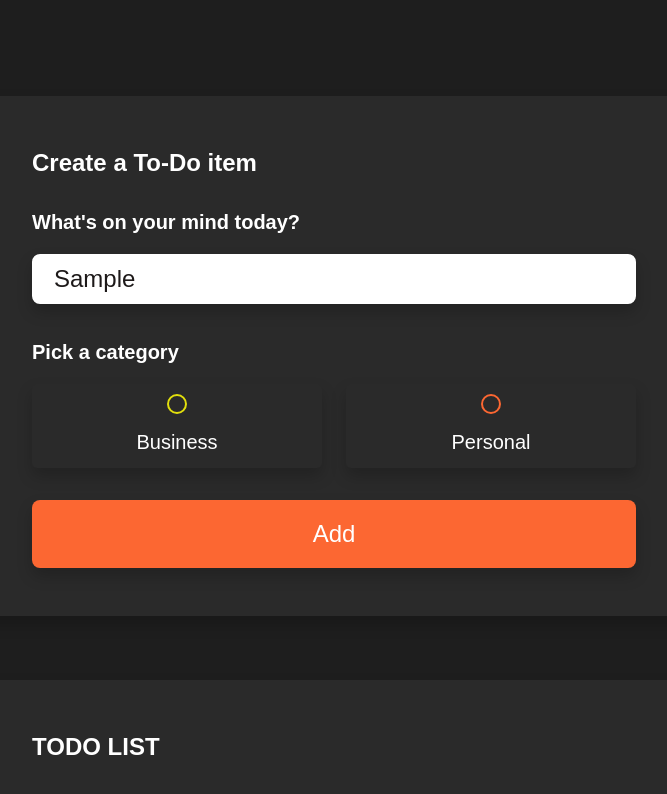
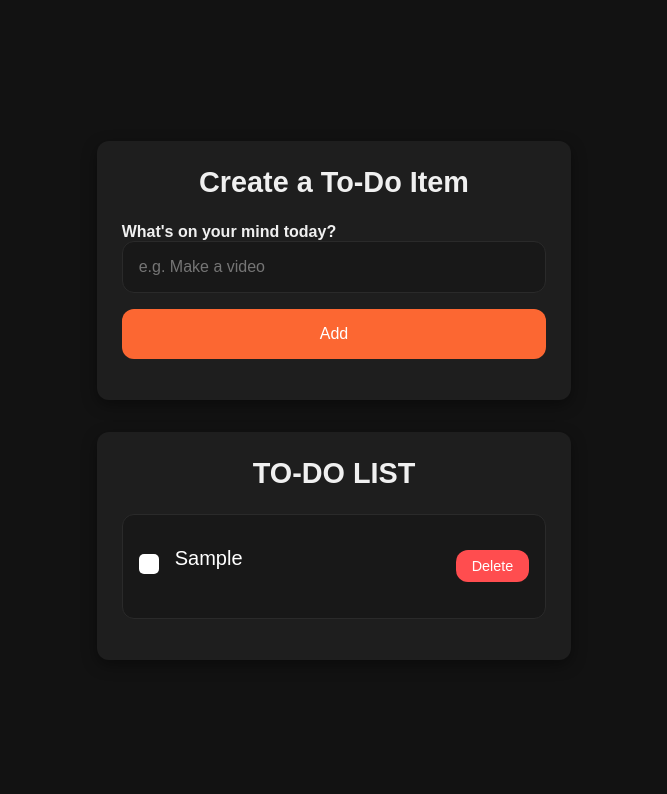
Before and after one commit to Glqchh/To-do-website, a Vue app: page / in a window 1280 px wide. Both pictures are taken after typing "Sample" into the empty fields and a click on the input "Add". Shown: the top 794 px of the page, without its empty margins (306-973 px from the left). Built offline with nearby package versions, Linux system fonts and the light colour scheme.

Commit message:
New Design

```diff
--- a/src/App.vue
+++ b/src/App.vue
@@ -1,121 +1,85 @@
 <script setup>
-import { ref, onMounted, computed, watch } from 'vue'
+import { ref, onMounted, computed, watch } from 'vue';
 
-const todos = ref([])
-const name = ref('')
+const todos = ref([]);
+const name = ref('');
+const input_content = ref('');
 
-const input_content = ref('')
-const input_category = ref(null)
-
-const todos_asc = computed(() => todos.value.sort((a,b) =>{
-	return a.createdAt - b.createdAt
-}))
+const todos_asc = computed(() =>
+  todos.value.sort((a, b) => a.createdAt - b.createdAt)
+);
 
 watch(name, (newVal) => {
-	localStorage.setItem('name', newVal)
-})
+  localStorage.setItem('name', newVal);
+});
 
 watch(todos, (newVal) => {
-	localStorage.setItem('todos', JSON.stringify(newVal))
+  localStorage.setItem('todos', JSON.stringify(newVal));
 }, {
-	deep: true
-})
+  deep: true,
+});
 
 const addTodo = () => {
-	if (input_content.value.trim() === '' || input_category.value === null) {
-		return
+  if (input_content.value.trim() === '') {
+    return;
   }
 
   todos.value.push({
     content: input_content.value,
-		category: input_category.value,
     done: false,
     editable: false,
-		createdAt: new Date().getTime()
-	})
-}
+    createdAt: new Date().getTime(),
+  });
+
+  input_content.value = '';
+};
 
 const removeTodo = (todo) => {
-	todos.value = todos.value.filter((t) => t !== todo)
-}
+  todos.value = todos.value.filter((t) => t !== todo);
+};
 
 onMounted(() => {
-	name.value = localStorage.getItem('name') || ''
-	todos.value = JSON.parse(localStorage.getItem('todos')) || []
-})
+  name.value = localStorage.getItem('name') || '';
+  todos.value = JSON.parse(localStorage.getItem('todos')) || [];
+});
 </script>
 
 <template>
   <main class="app">
-
     <section class="create-todo">
-			<h3>Create a To-Do item</h3>
-
+      <h3>Create a To-Do Item</h3>
       <form id="new-todo-form" @submit.prevent="addTodo">
         <h4>What's on your mind today?</h4>
         <input
           type="text"
           name="content"
           id="content"
-					placeholder="e.g. make a video"
-					v-model="input_content" />
-
-				<h4>Pick a category</h4>
-				<div class="options">
-
-					<label>
-						<input
-							type="radio"
-							name="category"
-							id="category1"
-							value="business"
-							v-model="input_category" />
-						<span class="bubble business"></span>
-						<div>Business</div>
-					</label>
-
-					<label>
-						<input
-							type="radio"
-							name="category"
-							id="category2"
-							value="personal"
-							v-model="input_category" />
-						<span class="bubble personal"></span>
-						<div>Personal</div>
-					</label>
-
-				</div>
-
+          placeholder="e.g. Make a video"
+          v-model="input_content"
+        />
         <input type="submit" value="Add" />
       </form>
     </section>
 
     <section class="todo-list">
-			<h3>TODO LIST</h3>
+      <h3>TO-DO LIST</h3>
       <div class="list" id="todo-list">
-
-				<div v-for="todo in todos_asc" :class="`todo-item ${todo.done && 'done'}`">
+        <div
+          v-for="todo in todos_asc"
+          :key="todo.createdAt"
+          :class="`todo-item ${todo.done && 'done'}`"
+        >
           <label>
             <input type="checkbox" v-model="todo.done" />
-						<span :class="`bubble ${
-							todo.category == 'business'
-								? 'business'
-								: 'personal'
-						}`"></span>
           </label>
-
           <div class="todo-content">
             <input type="text" v-model="todo.content" />
           </div>
-
           <div class="actions">
             <button class="delete" @click="removeTodo(todo)">Delete</button>
           </div>
         </div>
-
       </div>
     </section>
-
   </main>
 </template>
--- a/src/main.css
+++ b/src/main.css
@@ -1,245 +1,127 @@
 :root {
 	--primary: #fc6732;
-	--business: #e2df0c;
-	--personal: var(--primary);
-	--background: #1e1e1e;
-	--light: #2a2a2a;
-	--danger: #FF4D4F;
-	--shadow: 0 8px 16px rgba(0, 0, 0, 0.2);
+	--background: #121212;
+	--card-bg: #1e1e1e;
+	--text: #f0f0f0;
+	--text-muted: #b0b0b0;
+	--border: #2a2a2a;
+	--danger: #ff4d4f;
+	--border-radius: 12px;
+	--transition: 0.3s ease-in-out;
 }
 
 * {
 	margin: 0;
 	padding: 0;
 	box-sizing: border-box;
-	font-family: 'Montserrat', sans-serif;
+	font-family: 'Poppins', sans-serif;
 }
 
 body {
 	background: var(--background);
-	color: white;
-	line-height: 1.6;
+	color: var(--text);
+	display: flex;
+	justify-content: center;
+	align-items: center;
 	padding: 2rem;
+	min-height: 100vh;
 }
 
 section {
-	margin: 4rem auto;
-	padding: 3rem;
-	background: var(--light);
-	border-radius: 0.5rem;
-	box-shadow: var(--shadow);
-	max-width: 700px;
+	width: 100%;
+	max-width: 600px;
+	margin: 1rem auto;
+	padding: 25px;
+	background: var(--card-bg);
+	border-radius: var(--border-radius);
+	box-shadow: 0 5px 15px rgba(0, 0, 0, 0.4);
 }
 
 h3 {
-	color: white;
-	font-size: 1.5rem;
+	font-size: 1.8rem;
 	font-weight: 600;
+	text-align: center;
 	margin-bottom: 1.5rem;
+	color: var(--text);
 }
 
-h4 {
-	color: white;
-	font-size: 1.25rem;
-	font-weight: 600;
+input[type="text"], input[type="submit"] {
+	width: 100%;
+	padding: 1rem;
+	font-size: 1rem;
+	border-radius: var(--border-radius);
+	border: 1px solid var(--border);
+	background: #181818;
+	color: var(--text);
 	margin-bottom: 1rem;
+	transition: var(--transition);
 }
 
-input:not([type="radio"]):not([type="checkbox"]), button {
-	appearance: none;
-	border: none;
-	outline: none;
-	background: none;
-	cursor: initial;
-}
-
-input[type="radio"],
-input[type="checkbox"] {
-	display: none;
-}
-
-.greeting .title {
-	display: flex;
-	align-items: center;
-	font-size: 2.5rem; /* Increase font size */
-	font-weight: 700;
-	color: white;
-	margin-bottom: 2rem; /* Add more spacing */
-}
-
-.greeting .title input {
-	margin-left: 1.5rem;
-	flex: 1;
-	padding: 0.75rem;
-	font-size: 2.5rem; /* Increase font size */
-	color: white;
-	border: 2px solid white;
-	border-radius: 0.5rem;
-	transition: border-color 0.3s ease;
-}
-
-.create-todo input[type="text"] {
-	display: block;
-	width: 100%;
-	height: 50px;
-	font-size: 1.5rem;
-	padding: 1.25rem;
-	color: rgb(29, 25, 25);
-	background-color: #FFF;
-	border-radius: 0.5rem;
-	border: 2px solid white;
-	box-shadow: var(--shadow);
-	margin-bottom: 2rem;
-	transition: border-color 0.3s ease;
-}
-
-.create-todo .options {
-	display: grid;
-	grid-template-columns: repeat(2, 1fr);
-	grid-gap: 1.5rem;
-	margin-bottom: 2rem;
-}
-
-.create-todo .options label {
-	display: flex;
-	flex-direction: column;
-	align-items: center;
-	justify-content: center;
-	padding: 10px;
-	background-color: var(--light);
-	border-radius: 5px;
-	box-shadow: var(--shadow);
-	cursor: pointer;
-	transition: transform 0.2s ease;
-}
-
-.create-todo .options label:hover {
-	transform: scale(1.05);
-}
-
-.bubble {
-	display: flex;
-	align-items: center;
-	justify-content: center;
-	width: 20px;
-	height: 20px;
-	border-radius: 50%;
-	border: 2px solid var(--business);
-	box-shadow: var(--business-glow);
-}
-
-.bubble.personal {
-	border-color: var(--personal);
-	box-shadow: var(--personal-glow);
-}
-
-.bubble::after {
-	content: "";
-	display: block;
-	opacity: 0;
-	width: 0px;
-	height: 0px;
-	background-color: var(--business);
-	box-shadow: var(--business-glow);
-	border-radius: 50%;
-	transition: 0.2s ease-in-out;
-}
-
-.bubble.personal::after {
-	background-color: var(--personal);
-	box-shadow: var(--personal-glow);
-}
-
-input:checked ~ .bubble::after {
-	width: 10px;
-	height: 10px;
-	opacity: 1;
-}
-
-.create-todo .options label div {
-	color: white;
-	font-size: 1.25rem;
-	margin-top: 0.75rem;
-}
-
-.create-todo input[type="submit"] {
-	display: block;
-	width: 100%;
-	font-size: 1.5rem;
-	padding: 1.25rem;
-	color: #FFF;
-	background-color: var(--primary);
-	border-radius: 0.5rem;
-	box-shadow: var(--shadow);
-	cursor: pointer;
-	transition: background-color 0.3s ease, opacity 0.3s ease;
-}
-
-.create-todo input[type="submit"]:hover {
-	opacity: 0.85;
-}
-
-.todo-list .list {
-	margin: 2rem 0;
-}
-
-.todo-list .todo-item {
-	display: flex;
-	align-items: center;
-	background-color: var(--light);
-	padding: 1rem;
-	border-radius: 0.5rem;
-	box-shadow: var(--shadow);
-	margin-bottom: 1rem;
-}
-
-.todo-item label {
-	display: block;
-	margin-right: 1rem;
-	cursor: pointer;
-}
-
-.todo-item .todo-content {
-	flex: 1 1 0%;
-}
-
-.todo-item .todo-content input {
-    border: none;
-    background: transparent;
-    color: var(--dark);
-    font-size: 1.25rem;
-    width: 100%;
-}
-
-.todo-item .todo-content input:focus {
+input[type="text"]:focus {
+	border-color: var(--primary);
+	box-shadow: 0 0 5px var(--primary);
 	outline: none;
 }
 
-.todo-item .actions {
+input[type="submit"] {
+	background: var(--primary);
+	color: white;
+	border: none;
+	cursor: pointer;
+	transition: var(--transition);
+}
+
+input[type="submit"]:hover {
+	opacity: 0.9;
+}
+
+.todo-content input {
+	background: transparent;
+	border: none;
+	color: white;
+	outline: none;
+	width: 80%;
+	font-size: 20px;
+}
+
+.todo-item.done .todo-content input {
+	text-decoration: line-through;
+	color: rgb(122, 121, 121);
+}
+
+.todo-list {
+	margin-top: 2rem;
+}
+
+.todo-item {
 	display: flex;
 	align-items: center;
+	justify-content: space-between;
+	padding: 1rem;
+	margin-bottom: 1rem;
+	background: #181818;
+	border-radius: var(--border-radius);
+	border: 1px solid var(--border);
+	transition: var(--transition);
 }
 
-.todo-item .actions button {
-	display: block;
-	padding: 10px;
-	border-radius: 5px;
-	color: white;
-	cursor: pointer;
-	transition: 0.5s;
+.todo-item:hover {
+	border-color: var(--primary);
 }
 
-.todo-item .actions button:hover {
-	transform: translateY(-5px);
+.actions button {
+	padding: 0.5rem 1rem;
+	font-size: 0.9rem;
+	border: none;
+	border-radius: var(--border-radius);
+	cursor: pointer;
+	color: white;
+	background: var(--danger);
+	transition: var(--transition);
 }
 
-.todo-item .actions .edit {
-	margin-right: 0.5rem;
-	background-color: var(--primary);
-}
-
-.todo-item .actions .delete {
-	background-color: var(--danger);
+.actions button:hover {
+	opacity: 0.8;
 }
 
 .todo-item input[type="checkbox"] {
@@ -250,39 +132,10 @@ input:checked ~ .bubble::after {
 	border-radius: 5px;
 	background-color: white;
 	cursor: pointer;
-    position: relative;
-    outline: none;
-    transition: all 0.3s ease;
+	transition: var(--transition);
 }
 
-.todo-item input[type="checkbox"]:checked {
-    background-color: var(--primary);
+input[type="checkbox"]:checked {
+	background: var(--primary);
 	border-color: var(--primary);
 }
-
-.todo-item input[type="checkbox"]:checked::after {
-    content: '';
-    position: absolute;
-    top: 4px;
-    left: 4px;
-    width: 8px;
-    height: 8px;
-    background-color: var(--dark);
-    border-radius: 2px;
-    transition: background-color 0.3s ease;
-}
-
-/* Add hover effect */
-.todo-item input[type="checkbox"]:hover {
-    border-color: var(--primary);
-}
-
-/* Focus effect */
-.todo-item input[type="checkbox"]:focus {
-    box-shadow: 0 0 0 3px rgba(74, 0, 114, 0.5);
-}
-
-.todo-item.done .todo-content input {
-	text-decoration: line-through;
-	color: rgb(122, 121, 121);
-}
```
Lines whose indentation alone changed are shown as unchanged.
